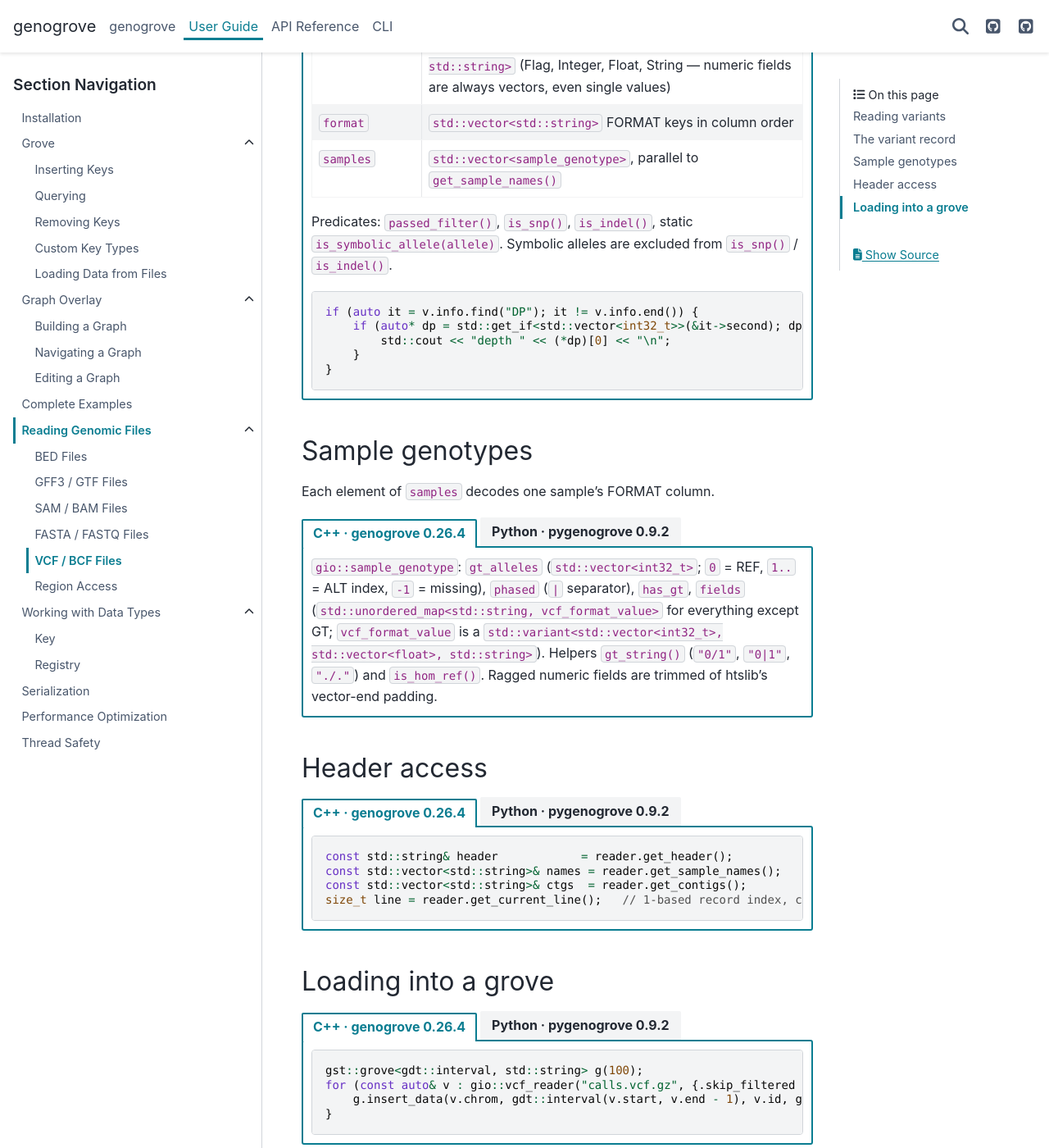
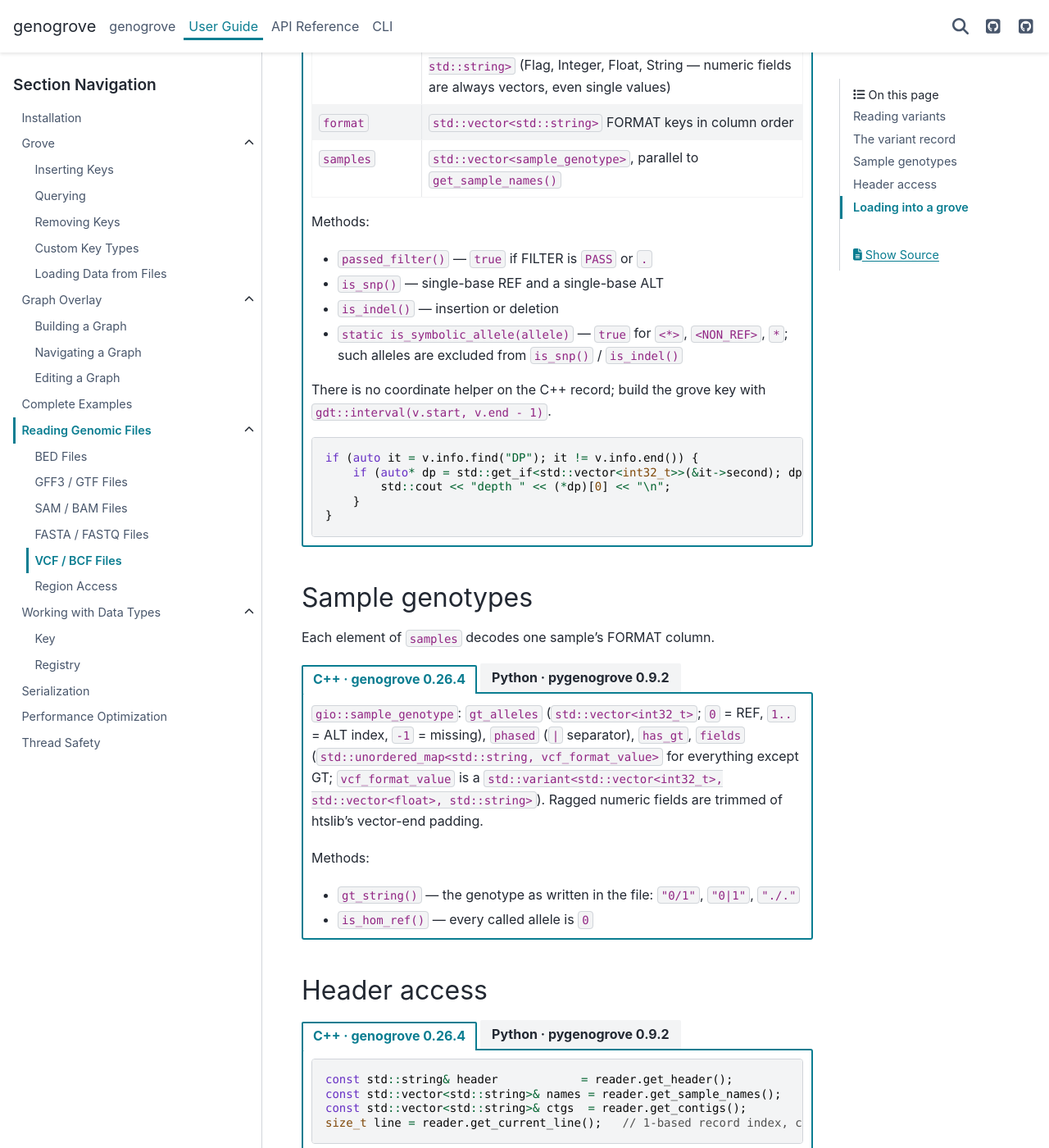
Before and after one commit to genogrove/docs, a Sphinx documentation site: the page built from source/guide/io/vcf.md, in a window 1280 px wide and 1400 px high, scrolled down 1746 px. Shown: the whole window at 82% size. Built offline with Sphinx 7.4.7 and the PyData theme 0.15.4, drawn with Linux system fonts in a browser that asks for light colours.

Commit message:
Document each I/O record class's methods next to its field table in both tabs
Correct the Python GffEntry method list (is_gtf only, no is_gff3).

````diff
--- a/source/guide/io/vcf.md
+++ b/source/guide/io/vcf.md
@@ -91,8 +91,16 @@
 | `format` | `std::vector<std::string>` FORMAT keys in column order |
 | `samples` | `std::vector<sample_genotype>`, parallel to `get_sample_names()` |
 
-Predicates: `passed_filter()`, `is_snp()`, `is_indel()`, static `is_symbolic_allele(allele)`.
-Symbolic alleles are excluded from `is_snp()` / `is_indel()`.
+Methods:
+
+- `passed_filter()` — `true` if FILTER is `PASS` or `.`
+- `is_snp()` — single-base REF and a single-base ALT
+- `is_indel()` — insertion or deletion
+- `static is_symbolic_allele(allele)` — `true` for `<*>`, `<NON_REF>`, `*`; such alleles are
+  excluded from `is_snp()` / `is_indel()`
+
+There is no coordinate helper on the C++ record; build the grove key with
+`gdt::interval(v.start, v.end - 1)`.
 
 ```cpp
 if (auto it = v.info.find("DP"); it != v.info.end()) {
@@ -122,9 +130,18 @@
 | `format` | `list[str]` FORMAT keys in column order |
 | `samples` | `list[SampleGenotype]`, parallel to `get_sample_names()` |
 
-Predicates: `passed_filter()`, `is_snp()`, `is_indel()`, static `is_symbolic_allele(allele)`.
-Symbolic alleles are excluded from `is_snp()` / `is_indel()`. `info`, `format`, `alt`, `filter` and
-`samples` are returned as fresh copies on each access.
+Methods:
+
+- `passed_filter()` — `True` if FILTER is `PASS` or `.`
+- `is_snp()` — single-base REF and a single-base ALT
+- `is_indel()` — insertion or deletion
+- `VcfEntry.is_symbolic_allele(allele)` — static; `True` for `<*>`, `<NON_REF>`, `*`; such alleles
+  are excluded from `is_snp()` / `is_indel()`
+- `to_coordinate()` — the grove key as an unstranded `GenomicCoordinate('.', start, end - 1)`
+  (0-based closed)
+- `to_dict()` — the record's core fields as a JSON-ready `dict`, for use as a `Grove` payload
+
+`info`, `format`, `alt`, `filter` and `samples` are returned as fresh copies on each access.
 
 ```python
 v.info.get("DP")        # e.g. [37]
@@ -146,9 +163,13 @@
 `gio::sample_genotype`: `gt_alleles` (`std::vector<int32_t>`; `0` = REF, `1..` = ALT index,
 `-1` = missing), `phased` (`|` separator), `has_gt`, `fields` (`std::unordered_map<std::string,
 vcf_format_value>` for everything except GT; `vcf_format_value` is a
-`std::variant<std::vector<int32_t>, std::vector<float>, std::string>`). Helpers
-`gt_string()` (`"0/1"`, `"0|1"`, `"./."`) and `is_hom_ref()`. Ragged numeric fields are trimmed of
-htslib's vector-end padding.
+`std::variant<std::vector<int32_t>, std::vector<float>, std::string>`). Ragged numeric fields are
+trimmed of htslib's vector-end padding.
+
+Methods:
+
+- `gt_string()` — the genotype as written in the file: `"0/1"`, `"0|1"`, `"./."`
+- `is_hom_ref()` — every called allele is `0`
 
 ::::
 
@@ -156,8 +177,12 @@
 :sync: py
 
 `SampleGenotype`: `gt_alleles` (`list[int]`; `0` = REF, `1..` = ALT index, `-1` = missing),
-`phased`, `has_gt`, `fields` (`dict` of the other FORMAT keys). Helpers `gt_string()` (`"0/1"`,
-`"0|1"`, `"./."`) and `is_hom_ref()`.
+`phased`, `has_gt`, `fields` (`dict` of the other FORMAT keys).
+
+Methods:
+
+- `gt_string()` — the genotype as written in the file: `"0/1"`, `"0|1"`, `"./."`
+- `is_hom_ref()` — every called allele is `0`
 
 ::::
 
@@ -212,8 +237,8 @@
 ::::{tab-item} {{ py_tab }}
 :sync: py
 
-There is no typed VCF grove (`VcfEntry` is not serializable); load into the universal `Grove` through
-`to_coordinate()` (an unstranded `GenomicCoordinate`) and `to_dict()`:
+There is no typed VCF grove (`VcfEntry` is not serializable); load into the universal `Grove` with
+the record's `to_coordinate()` and `to_dict()`:
 
 ```python
 g = pg.Grove(100)
````
Also changed, not shown: source/guide/io/bam.md (+16 -6 lines), source/guide/io/bed.md (+14 -6 lines), source/guide/io/fasta.md (+6 -2 lines), source/guide/io/gff.md (+20 -6 lines), 1 other file.
